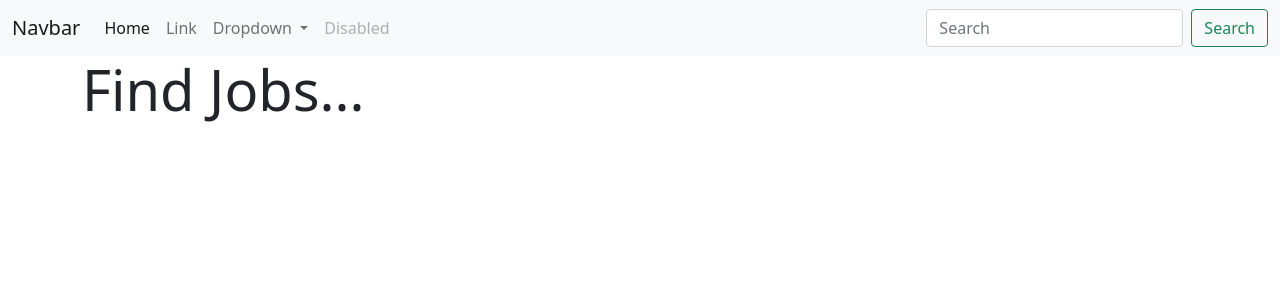
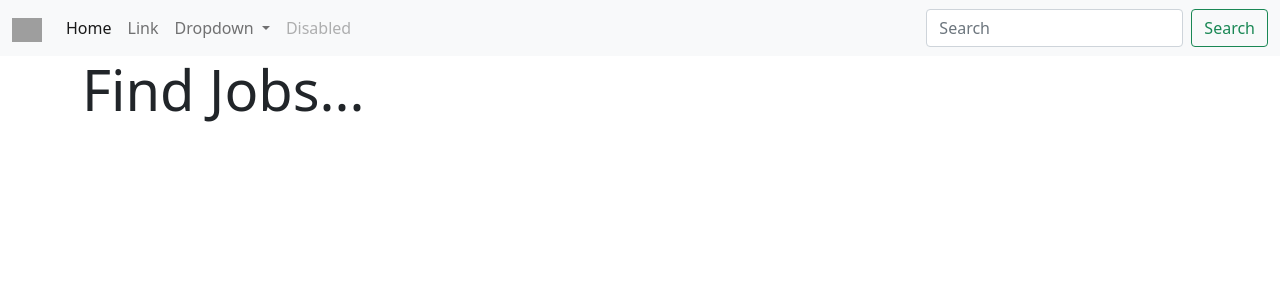
Before and after one commit to backglass/Aprendiendo-FastAPI, a FastAPI app: page / in a window 1280 px wide. Shown: the top 300 px of the page. Run offline with FastAPI, Linux system fonts and the light colour scheme; grey boxes are pictures that could not be loaded.

Commit message:
Añadido enlace url_for a la imgane logo

```diff
--- a/templates/components/navbar.html
+++ b/templates/components/navbar.html
@@ -1,6 +1,11 @@
 <nav class="navbar navbar-expand-lg navbar-light bg-light">
     <div class="container-fluid">
-      <a class="navbar-brand" href="#">Navbar</a>
+      <a class="navbar-brand" href="#">
+
+      <!-- Usa la ruta configurada static para mostrar la images/logo.jpg -->
+      <img src="{{ url_for('static', path='images/logo.jpg') }}" alt="logo" width="30" height="24">
+      </a>
+
       <button class="navbar-toggler" type="button" data-bs-toggle="collapse" data-bs-target="#navbarSupportedContent" aria-controls="navbarSupportedContent" aria-expanded="false" aria-label="Toggle navigation">
         <span class="navbar-toggler-icon"></span>
       </button>
```
